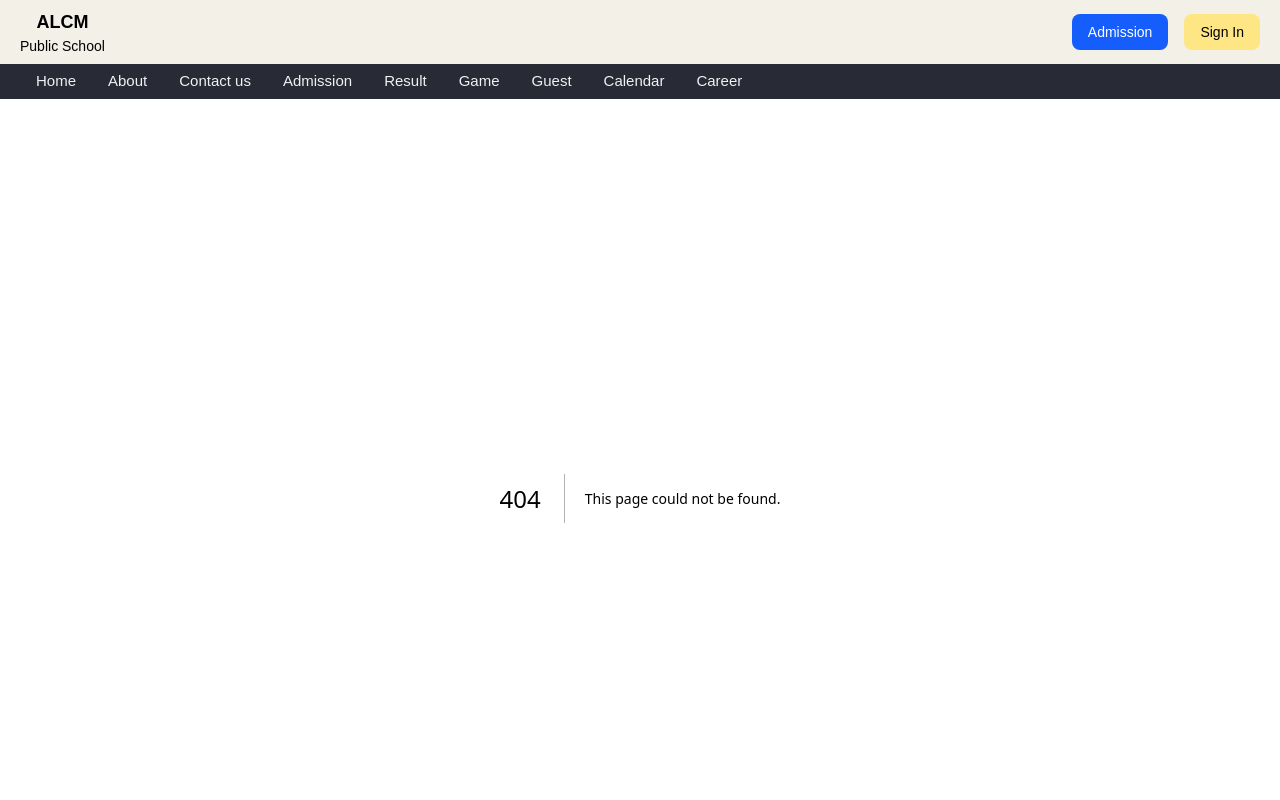
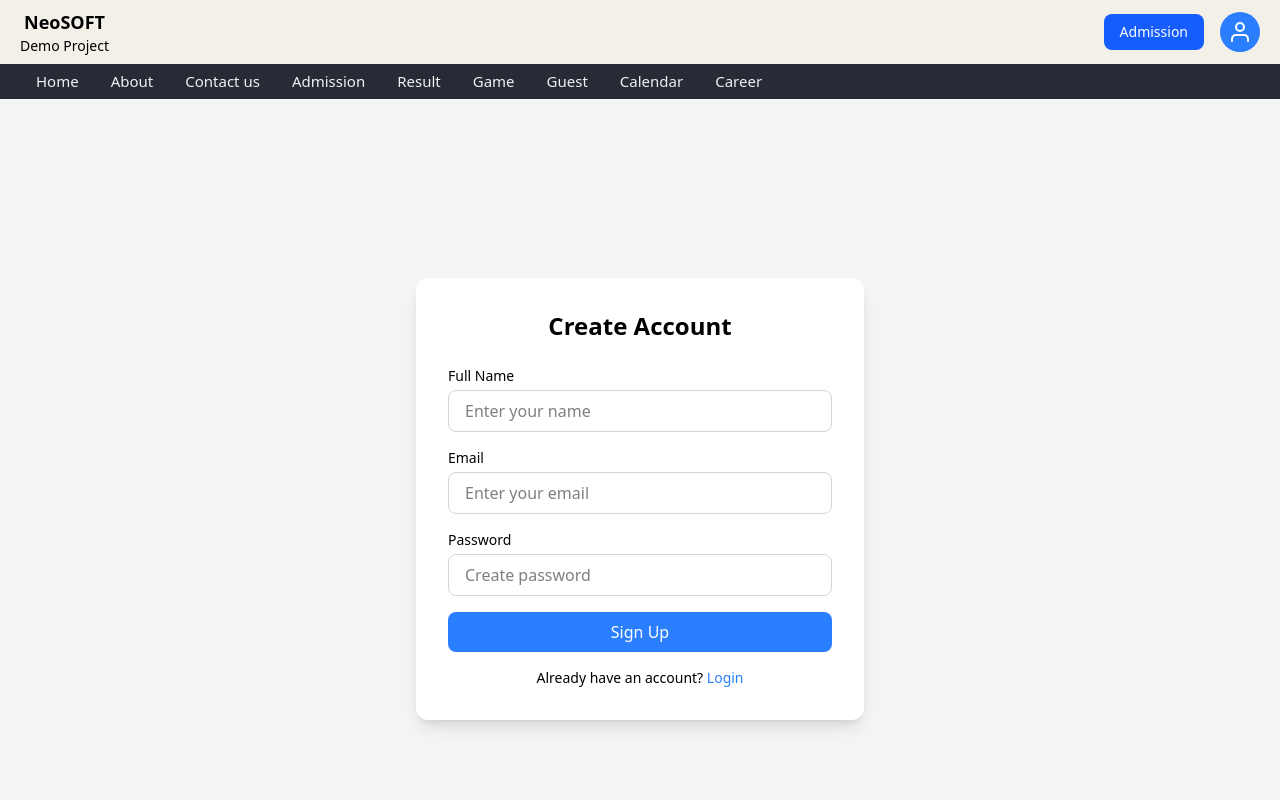
Before and after one commit to Nanbaboo-Verma/alcm, a Next.js app: page /auth/signup in a window 1280 px wide. Before the commit this address had no page. Shown: the top 800 px of the page. Built offline with nearby package versions, Linux system fonts and the light colour scheme.

Commit message:
auth pages added

```diff
--- /dev/null
+++ b/app/auth/forgot-password/page.tsx
@@ -0,0 +1,37 @@
+export default function ForgotPasswordPage() {
+  return (
+    <div className="min-h-screen flex items-center justify-center bg-gray-100">
+      <div className="w-full max-w-md bg-white p-8 rounded-xl shadow-lg">
+        <h2 className="text-2xl font-bold text-center mb-4">
+          Forgot Password
+        </h2>
+
+        <p className="text-sm text-gray-600 text-center mb-6">
+          Enter your email and we’ll send you a reset link.
+        </p>
+
+        <form className="space-y-4">
+          <div>
+            <label className="block text-sm font-medium">Email</label>
+            <input
+              type="email"
+              placeholder="Enter your email"
+              className="w-full mt-1 px-4 py-2 border rounded-lg focus:ring-2 focus:ring-purple-500 outline-none"
+            />
+          </div>
+
+          <button className="w-full bg-purple-600 text-white py-2 rounded-lg hover:bg-purple-700 transition">
+            Send Reset Link
+          </button>
+        </form>
+
+        <p className="text-center text-sm mt-4">
+          Back to{" "}
+          <a href="./login" className="text-purple-600 hover:underline">
+            Login
+          </a>
+        </p>
+      </div>
+    </div>
+  );
+}
--- /dev/null
+++ b/app/auth/login/page.tsx
@@ -0,0 +1,46 @@
+export default function LoginPage() {
+  return (
+    <div className="min-h-screen flex items-center justify-center bg-gray-100">
+      <div className="w-full max-w-md bg-white p-8 rounded-xl shadow-lg">
+        <h2 className="text-2xl font-bold text-center mb-6">Login</h2>
+
+        <form className="space-y-4">
+          <div>
+            <label className="block text-sm font-medium">Email</label>
+            <input
+              type="email"
+              placeholder="Enter your email"
+              className="w-full mt-1 px-4 py-2 border border-gray-300 rounded-lg focus:ring-2 focus:ring-blue-500 outline-none"
+            />
+          </div>
+
+          <div>
+            <label className="block text-sm font-medium">Password</label>
+            <input
+              type="password"
+              placeholder="Enter password"
+              className="w-full mt-1 px-4 py-2 border border-gray-300 rounded-lg focus:ring-2 focus:ring-blue-500 outline-none"
+            />
+          </div>
+
+          <div className="flex justify-between text-sm">
+            <a href="./forgot-password" className="text-blue-600 hover:underline">
+              Forgot password?
+            </a>
+          </div>
+
+          <button className="w-full bg-blue-600 text-white py-2 rounded-lg hover:bg-blue-700 transition">
+            Login
+          </button>
+        </form>
+
+        <p className="text-center text-sm mt-4">
+          Don’t have an account?{" "}
+          <a href="./signup" className="text-blue-600 hover:underline">
+            Sign up
+          </a>
+        </p>
+      </div>
+    </div>
+  );
+}
--- /dev/null
+++ b/app/auth/signup/page.tsx
@@ -0,0 +1,49 @@
+export default function SignupPage() {
+  return (
+    <div className="min-h-screen flex items-center justify-center bg-gray-100">
+      <div className="w-full max-w-md bg-white p-8 rounded-xl shadow-lg">
+        <h2 className="text-2xl font-bold text-center mb-6">Create Account</h2>
+
+        <form className="space-y-4">
+          <div>
+            <label className="block text-sm font-medium">Full Name</label>
+            <input
+              type="text"
+              placeholder="Enter your name"
+              className="w-full mt-1 px-4 py-2 border border-gray-300 rounded-lg focus:ring-2 focus:ring-blur-500 outline-none"
+            />
+          </div>
+
+          <div>
+            <label className="block text-sm font-medium">Email</label>
+            <input
+              type="email"
+              placeholder="Enter your email"
+              className="w-full mt-1 px-4 py-2 border border-gray-300 rounded-lg focus:ring-2 focus:ring-blur-500 outline-none"
+            />
+          </div>
+
+          <div>
+            <label className="block text-sm font-medium">Password</label>
+            <input
+              type="password"
+              placeholder="Create password"
+              className="w-full mt-1 px-4 py-2 border border-gray-300 rounded-lg focus:ring-2 focus:ring-blur-500 outline-none"
+            />
+          </div>
+
+          <button className="w-full bg-blue-500 text-white py-2 rounded-lg hover:bg-blue-600 transition">
+            Sign Up
+          </button>
+        </form>
+
+        <p className="text-center text-sm mt-4">
+          Already have an account?{" "}
+          <a href="./login" className="text-blue-500 hover:underline">
+            Login
+          </a>
+        </p>
+      </div>
+    </div>
+  );
+}
--- a/app/components/Header.tsx
+++ b/app/components/Header.tsx
@@ -6,6 +6,7 @@ import { usePathname } from "next/navigation";
 import { useNav } from "./NavProvider";
 import { ArrowLeft, BookOpen, Menu, Settings, Shield, User, Users } from "react-feather";
 import Popover from "./Popover";
+import { useTheme } from "next-themes";
 
 export default function Header() {
     const { navItems, toggle } = useNav();
@@ -13,6 +14,7 @@ export default function Header() {
     const [showTop, setShowTop] = useState(false);
     const [isPopoverOpen, setIsPopoverOpen] = useState(false);
     const [trigger, setTrigger] = useState<HTMLElement | null>(null);
+    const { theme, setTheme } = useTheme();
 
     const lastY = useRef(0);
 
@@ -71,19 +73,20 @@ export default function Header() {
             {/* header content section */}
             <div className="mx-auto max-w-7xl h-16 px-4 md:px-5 py-3 flex items-center justify-between">
                 <div className="text-center">
-                    <div className="text-lg font-semibold">ALCM</div>
-                    <div className="text-sm">Public School</div>
+                    <div className="text-lg font-semibold">NeoSOFT</div>
+                    <div className="text-sm">Demo Project</div>
                 </div>
 
                 <div className="flex gap-4 align-items-center" style={{ alignItems: "center" }}>
                     <button className="py-2 px-4 rounded-lg text-sm text-white bg-blue-600 hover:bg-blue-700 cursor-pointer">
                         Admission
                     </button>
+
                     <button
                         ref={setTrigger}
                         onClick={() => setIsPopoverOpen(!isPopoverOpen)}
-                        className="hidden md:block py-2 px-4 rounded-lg text-sm bg-amber-200 hover:bg-amber-300 cursor-pointer">
-                        Sign In
+                        className="text-white bg-blue-500 rounded-full p-2 hover:bg-blue-600 cursor-pointer">
+                        <User />
                     </button>
 
                     <button aria-label="Toggle menu" onClick={toggle} className="md:hidden border cursor-pointer p-1 rounded">
@@ -119,26 +122,51 @@ export default function Header() {
                 onClose={() => setIsPopoverOpen(false)}
                 triggerElement={trigger}
                 direction="left"
-                popoverWidth={300}
+                popoverWidth={250}
                 customClass="bg-blue-50"
             >
-                <nav className="space-y-1" aria-label="Account menu">
+                <div className="space-y-1 p-2">
+                    <Link href="/auth/login">
+                    <button
+                        className="flex items-center gap-3 w-full cursor-pointer rounded-lg px-4 py-3
+                    text-sm font-medium text-slate-700 hover:bg-blue-50 hover:text-blue-500">
+                        <Shield className="h-5 w-5" />
+                        <span>Login</span>
+                    </button>
+                    </Link>
+
+                     <button
+                        className="flex items-center gap-3 w-full cursor-pointer rounded-lg px-4 py-3
+                    text-sm font-medium text-slate-700 hover:bg-blue-50 hover:text-blue-500">
+                        <Shield className="h-5 w-5" />
+                        <span>Admin</span>
+                    </button>
+                </div>
+                <nav className="space-y-1 p-2" aria-label="Account menu">
+
                     {/* Admin */}
                     <a
                         href="#settings"
-                        className="group flex items-center gap-3 rounded-xl px-3 py-2 text-sm font-medium text-slate-700 hover:bg-slate-50 hover:text-slate-900"
+                        className="group flex items-center gap-3 rounded-xl px-3 py-2 text-sm font-medium text-slate-700 hover:bg-blue-50 hover:text-slate-900"
                     >
-                        <span className="inline-flex h-9 w-9 items-center justify-center rounded-lg bg-slate-100 text-slate-600 group-hover:bg-slate-200">
+                        <span className="inline-flex h-9 w-9 items-center justify-center rounded-lg">
                             <Shield className="h-5 w-5" />
                         </span>
                         <span>Admin</span>
                     </a>
+                    <button
+                        className="flex items-center gap-3 w-full cursor-pointer rounded-lg px-4 py-3
+                    text-sm font-medium text-slate-700 hover:bg-blue-50 hover:text-slate-900">
+                        <Shield className="h-5 w-5" />
+                        <span>Admin</span>
+                    </button>
+
                     {/* Teacher */}
                     <a
                         href="#settings"
                         className="group flex items-center gap-3 rounded-xl px-3 py-2 text-sm font-medium text-slate-700 hover:bg-slate-50 hover:text-slate-900"
                     >
-                        <span className="inline-flex h-9 w-9 items-center justify-center rounded-lg bg-slate-100 text-slate-600 group-hover:bg-slate-200">
+                        <span className="inline-flex h-9 w-9 items-center justify-center rounded-lg">
                             <BookOpen className="h-5 w-5" />
                         </span>
                         <span>Teacher</span>
@@ -148,12 +176,20 @@ export default function Header() {
                         href="#settings"
                         className="group flex items-center gap-3 rounded-xl px-3 py-2 text-sm font-medium text-slate-700 hover:bg-slate-50 hover:text-slate-900"
                     >
-                        <span className="inline-flex h-9 w-9 items-center justify-center rounded-lg bg-slate-100 text-slate-600 group-hover:bg-slate-200">
+                        <span className="inline-flex h-9 w-9 items-center justify-center rounded-lg">
                             <Users className="h-5 w-5" />
                         </span>
                         <span>Student</span>
                     </a>
                 </nav>
+
+                <hr className="my-2 border-slate-200" />
+
+                <div className="space-y-1 p-2">
+                    <button className="flex items-center gap-3 rounded-xl px-3 py-2 text-sm font-medium text-slate-700 hover:bg-slate-50 hover:text-slate-900 cursor-pointer" onClick={() => setTheme("light")}>Light🌞</button>
+                    <button className="flex items-center gap-3 rounded-xl px-3 py-2 text-sm font-medium text-slate-700 hover:bg-slate-50 hover:text-slate-900 cursor-pointer" onClick={() => setTheme("dark")}>Dark🌙</button>
+                    <button className="flex items-center gap-3 rounded-xl px-3 py-2 text-sm font-medium text-slate-700 hover:bg-slate-50 hover:text-slate-900 cursor-pointer" onClick={() => setTheme("system")}>System💻</button>
+                </div>
             </Popover>
         </header>
     );
--- a/app/components/Popover.tsx
+++ b/app/components/Popover.tsx
@@ -114,7 +114,7 @@ const Popover: React.FC<PopoverProps> = ({
   return createPortal(
     <div
       ref={popoverRef}
-      className={`fixed z-50 rounded-xl border border-slate-200 bg-white p-2 shadow-sm ${customClass}`}
+      className={`fixed z-50 rounded-xl border border-slate-200 bg-white shadow-sm ${customClass}`}
       style={{
         top: `${position.top}px`,
         left: `${position.left}px`,
--- a/app/globals.css
+++ b/app/globals.css
@@ -1,29 +1,4 @@
 @import "tailwindcss";
-
-:root {
-  --background: #fff;
-  --foreground: #171717;
-}
-
-@theme inline {
-  --color-background: var(--background);
-  --color-foreground: var(--foreground);
-  --font-sans: var(--font-geist-sans);
-  --font-mono: var(--font-geist-mono);
-}
-
-@media (prefers-color-scheme: dark) {
-  :root {
-    --background: #0a0a0a;
-    --foreground: #ededed;
-  }
-}
-
-body {
-  background: var(--background);
-  color: var(--foreground);
-  font-family: Arial, Helvetica, sans-serif;
-}
 
 /* colors */
 .primary {
--- a/app/layout.tsx
+++ b/app/layout.tsx
@@ -5,6 +5,7 @@ import Header from "./components/Header";
 import Sidebar from "./components/Sidebar";
 import NavProvider from "./components/NavProvider";
 import Footer from "./components/Footer";
+import { ThemeProvider } from "next-themes";
 
 const geistSans = Geist({
   variable: "--font-geist-sans",
@@ -26,8 +27,15 @@ export default function RootLayout({
 }: Readonly<{
   children: React.ReactNode;
 }>) {
+
   return (
-    <html lang="en">
+    <ThemeProvider
+      attribute="class"
+      defaultTheme="system"
+      enableSystem
+      storageKey="theme"
+    >
+      <html lang="en" suppressHydrationWarning>
         <body className={`${geistSans.variable} ${geistMono.variable} antialiased`}>
           <NavProvider>
             <main>
@@ -39,5 +47,6 @@ export default function RootLayout({
           </NavProvider>
         </body>
       </html>
+    </ThemeProvider>
   );
 }
--- a/package.json
+++ b/package.json
@@ -11,6 +11,7 @@
   "dependencies": {
     "mongoose": "^9.1.2",
     "next": "16.1.1",
+    "next-themes": "^0.4.6",
     "react": "19.2.3",
     "react-dom": "19.2.3",
     "react-feather": "^2.0.10",
--- /dev/null
+++ b/tailwind.config.ts
@@ -0,0 +1,16 @@
+import type { Config } from 'tailwindcss';
+
+const config: Config = {
+  darkMode: 'class',
+  content: [
+    './app/**/*.{js,ts,jsx,tsx,mdx}',
+    './pages/**/*.{js,ts,jsx,tsx,mdx}',
+    './components/**/*.{js,ts,jsx,tsx,mdx}',
+  ],
+  theme: {
+    extend: {},
+  },
+  plugins: [],
+};
+
+export default config;
```
Also changed, not shown: 1 other file (tests, documents, lock files or other folders). Lines whose indentation alone changed are shown as unchanged.
